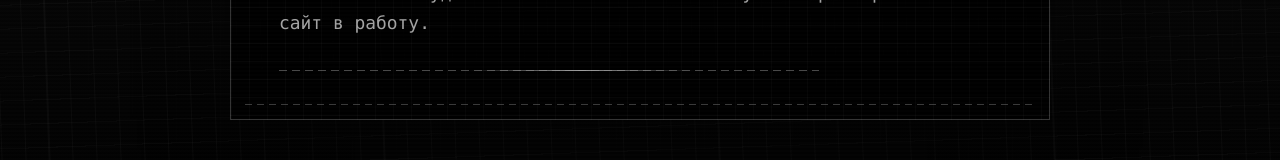
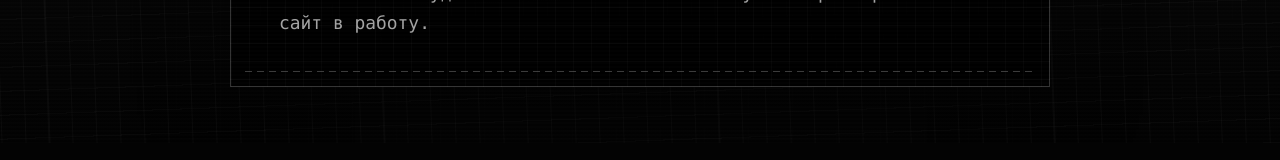
Before and after one commit to Rezzur/PetSite, a React (Vite) app: page / in a window 1280 px wide. Shown: the part 698-858 px from the top of the page. Built offline with nearby package versions, Linux system fonts and the light colour scheme.

Commit message:
Remove maintenance page divider

```diff
--- a/src/components/maintenance/MaintenanceMode.tsx
+++ b/src/components/maintenance/MaintenanceMode.tsx
@@ -27,7 +27,6 @@
         <p className="maintenance-panel__copy">
           Извините за неудобства. Мы обновляем систему и скоро вернем сайт в работу.
         </p>
-        <div className="maintenance-strip" aria-hidden="true" />
       </section>
     </main>
   );
--- a/src/styles/maintenance.css
+++ b/src/styles/maintenance.css
@@ -146,8 +146,7 @@
 .maintenance-panel__eyebrow,
 .maintenance-panel h1,
 .maintenance-panel__copy,
-.maintenance-wordmark,
-.maintenance-strip {
+.maintenance-wordmark {
   position: relative;
   z-index: 1;
   margin: 0;
@@ -190,25 +189,6 @@
   line-height: 1.7;
 }
 
-.maintenance-strip {
-  width: min(540px, 100%);
-  height: 1px;
-  margin-top: 8px;
-  overflow: hidden;
-  background: repeating-linear-gradient(90deg, rgba(255, 255, 255, 0.46) 0 8px, transparent 8px 13px);
-  opacity: 0.62;
-}
-
-.maintenance-strip::after {
-  display: block;
-  width: 42%;
-  height: 100%;
-  content: "";
-  background: linear-gradient(90deg, transparent, var(--white), transparent);
-  box-shadow: 0 0 18px rgba(255, 255, 255, 0.28);
-  animation: maintenanceStrip 3.6s linear infinite;
-}
-
 @keyframes maintenanceScan {
   0% {
     transform: translateY(-1px);
@@ -216,16 +196,6 @@
 
   100% {
     transform: translateY(100svh);
-  }
-}
-
-@keyframes maintenanceStrip {
-  0% {
-    transform: translateX(-110%);
-  }
-
-  100% {
-    transform: translateX(260%);
   }
 }
 
@@ -248,10 +218,6 @@
   .maintenance-panel h1 {
     max-width: 9ch;
   }
-
-  .maintenance-strip {
-    width: 100%;
-  }
 }
 
 @media (prefers-reduced-motion: reduce) {
```
